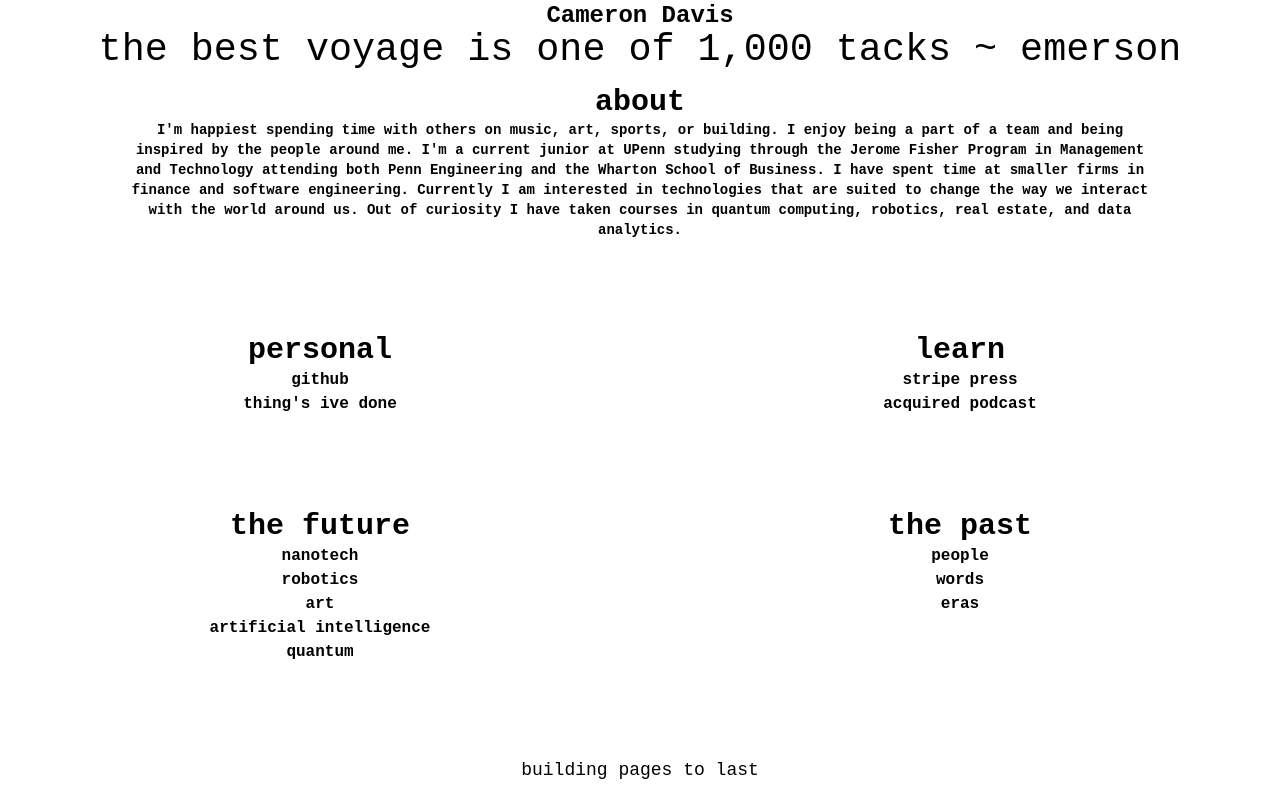
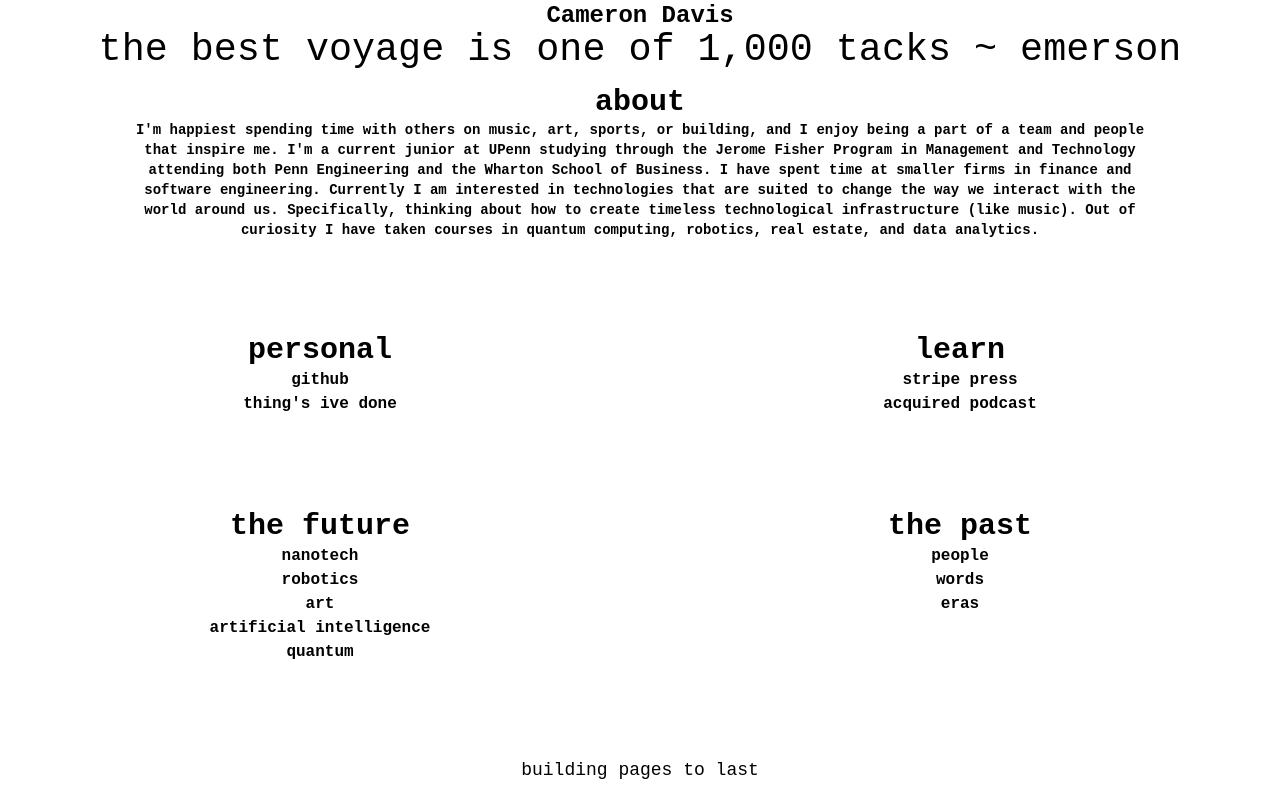
Before and after one commit to cameron-d28/cameron-d28.github.io, a website: page src/index.html in a window 1280 px wide. Drawn offline with Linux system fonts and the light colour scheme.

Commit message:
update index

```diff
--- a/src/index.html
+++ b/src/index.html
@@ -19,14 +19,15 @@
         <h1 class="section-header">about</h1>
         <p class="text-sm px-4 md:px-28">
           I'm happiest spending time with others on music, art, sports, or
-          building. I enjoy being a part of a team and being inspired by the
-          people around me. I'm a current junior at UPenn studying through the
-          Jerome Fisher Program in Management and Technology attending both Penn
-          Engineering and the Wharton School of Business. I have spent time at
-          smaller firms in finance and software engineering. Currently I am
-          interested in technologies that are suited to change the way we
-          interact with the world around us. Out of curiosity I have taken
-          courses in quantum computing, robotics, real estate, and data
+          building, and I enjoy being a part of a team and people that inspire
+          me. I'm a current junior at UPenn studying through the Jerome Fisher
+          Program in Management and Technology attending both Penn Engineering
+          and the Wharton School of Business. I have spent time at smaller firms
+          in finance and software engineering. Currently I am interested in
+          technologies that are suited to change the way we interact with the
+          world around us. Specifically, thinking about how to create timeless
+          technological infrastructure (like music). Out of curiosity I have
+          taken courses in quantum computing, robotics, real estate, and data
           analytics.
         </p>
       </div>
```
